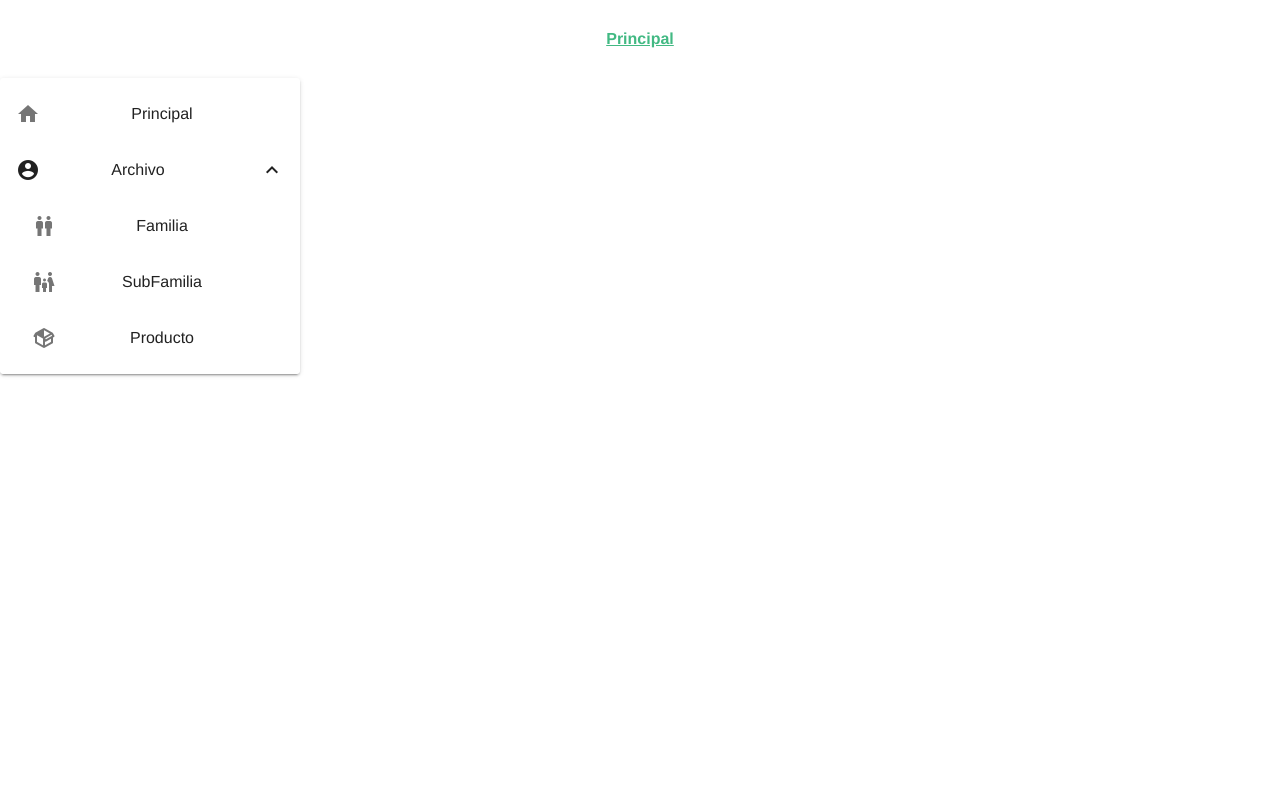
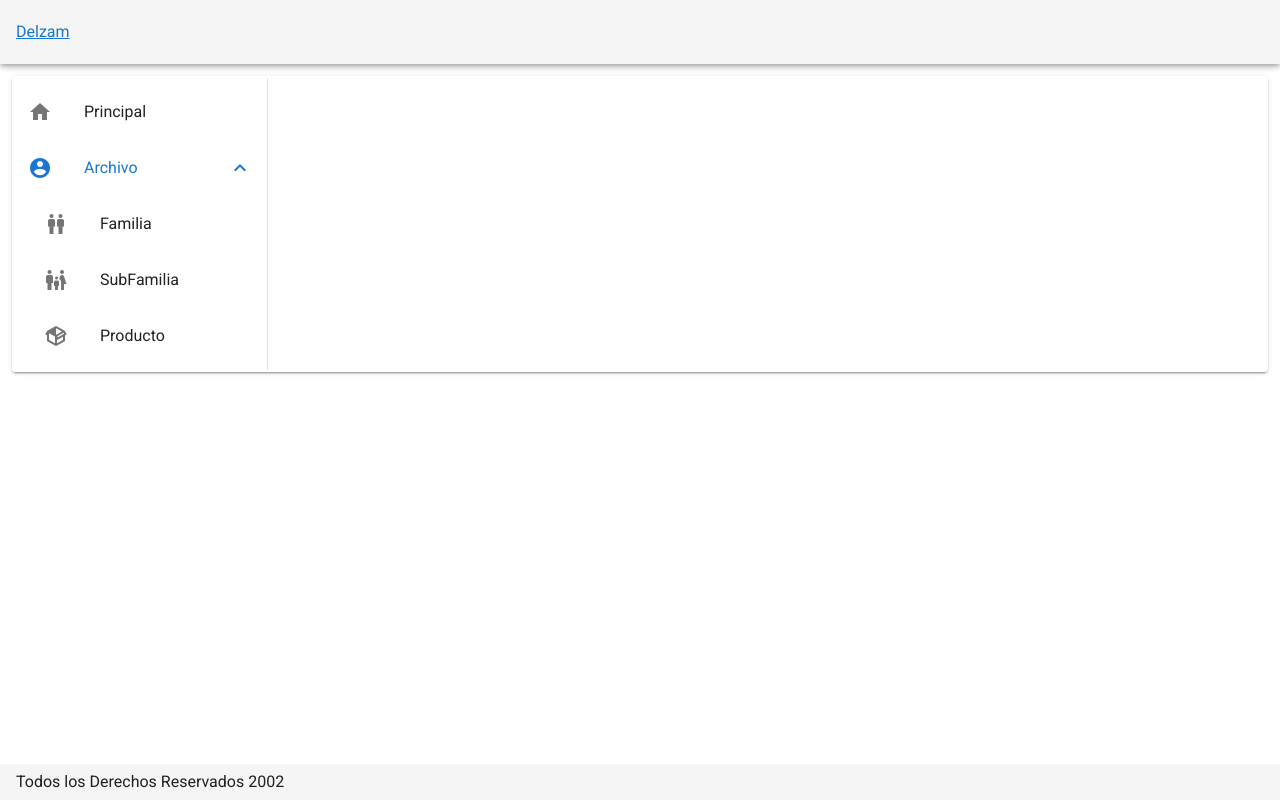
Before and after one commit to jhernan33/delzam_fe, a Vue app: page / in a window 1280 px wide. Built offline with nearby package versions, Linux system fonts and the light colour scheme.

Commit message:
actualiacion del Modulod de Familia y del App

```diff
--- a/src/App.vue
+++ b/src/App.vue
@@ -1,14 +1,13 @@
-<template>
+<!-- <template>
   <div id="app">
     <nav>
       <router-link to="/">Principal</router-link>
-      <!-- <router-link to="/about">Acerca de</router-link> -->
     </nav>
     <router-view/>
   </div>
-</template>
+</template> -->
 
-<style lang="scss">
+<!-- <style lang="scss">
 #app {
   font-family: Avenir, Helvetica, Arial, sans-serif;
   -webkit-font-smoothing: antialiased;
@@ -29,4 +28,28 @@ nav {
     }
   }
 }
-</style>
+</style> -->
+
+<template>
+  <v-app>
+    <!-- <v-navigation-drawer app>
+      <router-link to="/">Principal</router-link>
+    </v-navigation-drawer> -->
+    <v-app-bar app>
+      <a href="/">Delzam</a>
+    </v-app-bar>
+    <!-- <nav>
+      <router-link to="/">Principal</router-link>
+    </nav> -->
+    <v-main>
+      <v-container fluid>
+          <router-view></router-view>
+      </v-container>
+    </v-main>
+
+    <v-footer app>
+      Todos los Derechos Reservados 2002
+    </v-footer>
+  </v-app>
+
+</template>
--- a/src/components/MenuItem.vue
+++ b/src/components/MenuItem.vue
@@ -1,8 +1,11 @@
 <template>
-  <v-card
-    class="mx-auto"
-    width="300"
-  >
+  <div class="sm-12 sm-12">
+
+  <v-card>
+    <v-navigation-drawer
+        permanent
+      >
+
     <v-list>
       <v-list-item>
         <v-list-item-icon>
@@ -38,7 +41,9 @@
       </v-list-item>
       </v-list-group>
     </v-list>
+    </v-navigation-drawer>
   </v-card>
+  </div>
 </template>
 
 <script>
--- a/src/views/FamilyView.vue
+++ b/src/views/FamilyView.vue
@@ -1,56 +1,3 @@
-<!-- <template>
-  <v-row class="list px-3 mx-auto">
-    <v-col cols="12" md="8">
-      <v-text-field v-model="title" label="Buscar por Descripcion"></v-text-field>
-    </v-col>
-
-    <v-col cols="12" md="4">
-      <v-btn color="primary" large @click="searchTitle">
-        Buscar
-      </v-btn>
-    </v-col>
-
-    <v-col cols="12" sm="12">
-      <v-card class="mx-auto" tile>
-        <v-card-title>Familia de Productos
-          <v-card-actions v-if="natural.length > 0">
-          <v-btn large color="primary" to="/add">
-            Nuevo
-          </v-btn>
-        </v-card-actions>
-        </v-card-title>
-
-        <v-data-table
-          dense
-          :headers="headers"
-          :items="natural"
-          :hide-default-footer="false"
-          :sort-by="['cedu_pena','seno_pena','prap_pena']"
-          :page="page"
-          :pageCount="numberOfPages"
-          :options.sync="options"
-          :server-items-length="totalNatural"
-          :loading="loading"
-          :footer-props="{
-            showFirstLastPage: true,
-            firstIcon: 'mdi-skip-previous-circle',
-            lastIcon: 'mdi-skip-next-circle',
-            prevIcon: 'mdi-arrow-left-circle',
-            nextIcon: 'mdi-arrow-right-circle'
-          }"
-        >
-          <template v-slot:[`item.actions`]="{ item }">
-            <v-icon color="warning" small class="mr-2" @click="editNatural(item.id)">mdi-pencil</v-icon>
-            <v-icon color="error" small @click="deleteNatural(item.id)">mdi-delete</v-icon>
-          </template>
-        </v-data-table>
-
-
-      </v-card>
-    </v-col>
-  </v-row>
-</template> -->
-
 <template>
 <v-card>
   <v-card-title>
@@ -65,7 +12,9 @@
       >
     </v-text-field>
     <v-spacer></v-spacer>
-    <v-btn color="success" to="/add" elevation="8">
+    <v-btn
+      color="primary"
+      to="/add" elevation="8">
       Nuevo
     </v-btn>
   </v-card-title>
```
